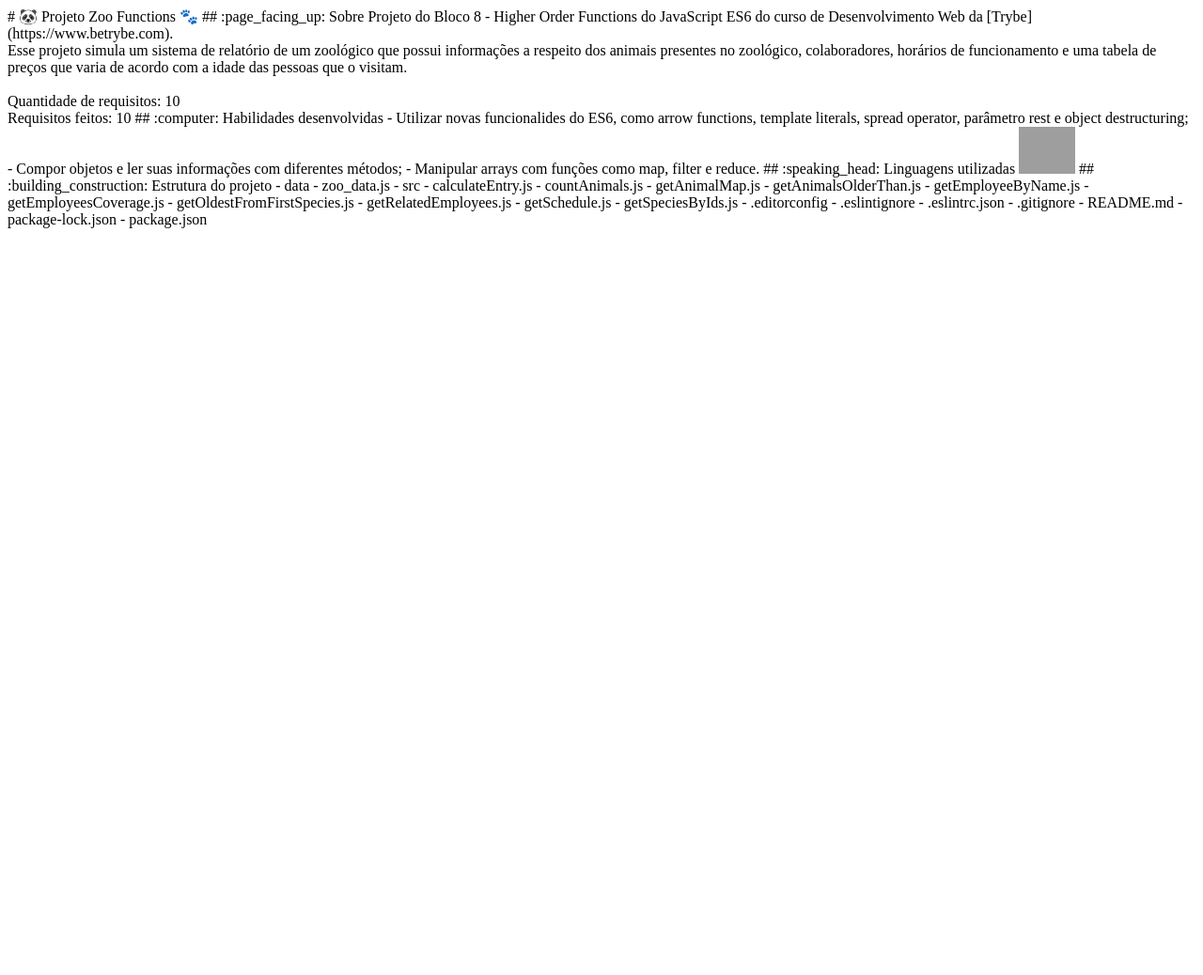
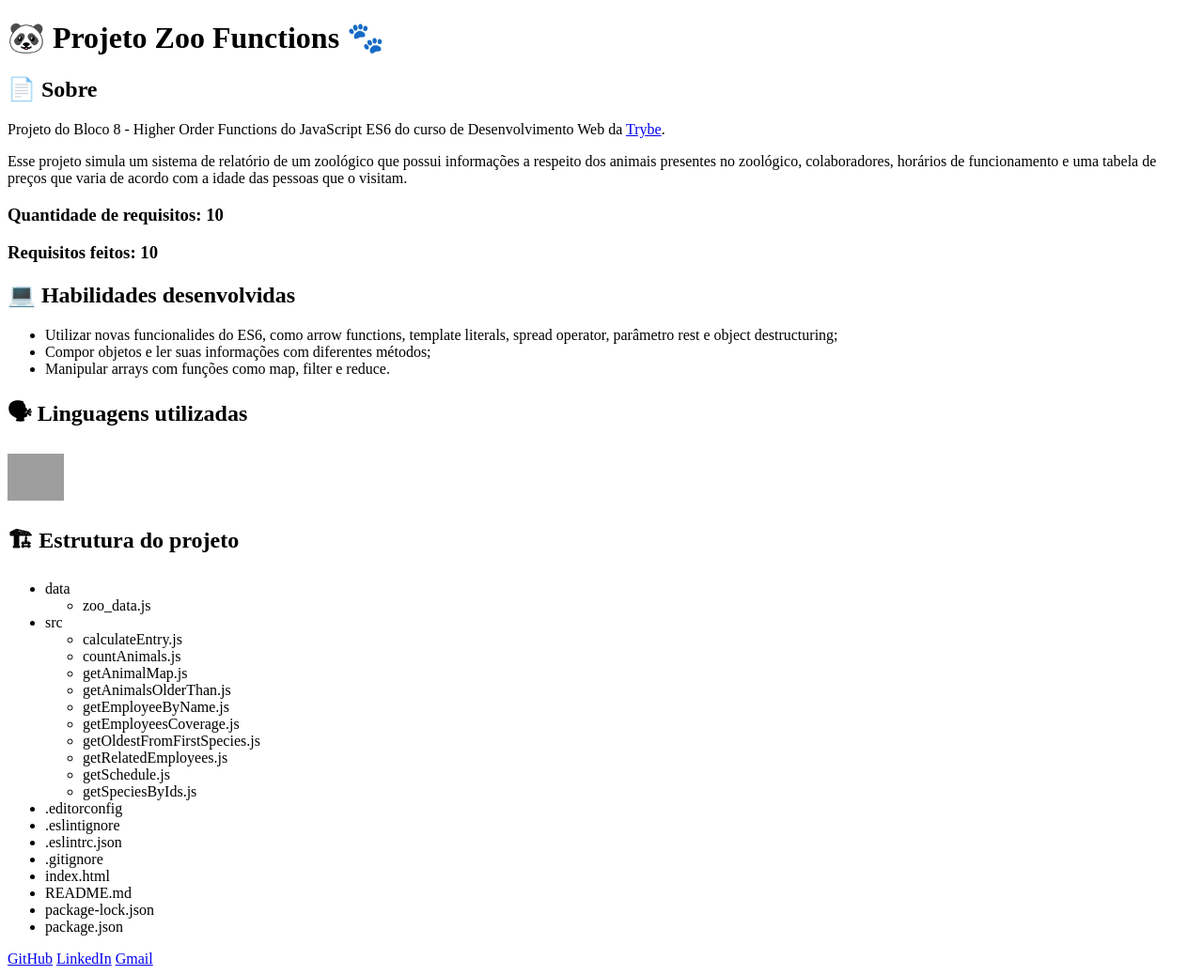
Before and after one commit to SheilaNS/project-zoo-functions, a website: page index.html in a window 1280 px wide. Shown: the whole page at 94% size. Before the commit the page ends 800 px from the top, so only its background shows below. Drawn offline with Linux system fonts and the light colour scheme; grey boxes are pictures that could not be loaded.

Commit message:
[style] Ajeitando o index.html

```diff
--- a/index.html
+++ b/index.html
@@ -1,52 +1,73 @@
 <!DOCTYPE html>
 <html lang="en">
+
 <head>
   <meta charset="UTF-8">
   <meta http-equiv="X-UA-Compatible" content="IE=edge">
   <meta name="viewport" content="width=device-width, initial-scale=1.0">
   <title>SheilaNS: Zoo Functions</title>
 </head>
+
 <body>
-  # &#128060; Projeto Zoo Functions &#128062;
+  <h1>&#128060; Projeto Zoo Functions &#128062;</h1>
 
-## :page_facing_up: Sobre
+  <h2>&#128196; Sobre</h2>
+  <p>Projeto do Bloco 8 - Higher Order Functions do JavaScript ES6 do curso de Desenvolvimento Web da <a
+      href="http://https://www.betrybe.com">Trybe</a>.</p>
+  <p>Esse projeto simula um sistema de relatório de um zoológico que possui informações a respeito dos animais presentes
+    no zoológico, colaboradores, horários de funcionamento e uma tabela de preços que varia de acordo com a idade das
+    pessoas que o visitam.</p>
+  <h3>Quantidade de requisitos: 10</h3>
+  <h3>Requisitos feitos: 10</h3>
 
-Projeto do Bloco 8 - Higher Order Functions do JavaScript ES6 do curso de Desenvolvimento Web da [Trybe](https://www.betrybe.com).<br>
-Esse projeto simula um sistema de relatório de um zoológico que possui informações a respeito dos animais presentes no zoológico, colaboradores, horários de funcionamento e uma tabela de preços que varia de acordo com a idade das pessoas que o visitam.<br><br>
-Quantidade de requisitos: 10<br>
-Requisitos feitos: 10
+  <h2>&#128187; Habilidades desenvolvidas</h2>
+  <ul>
+    <li>Utilizar novas funcionalides do ES6, como arrow functions, template literals, spread operator, parâmetro rest e
+      object destructuring;</li>
+    <li>Compor objetos e ler suas informações com diferentes métodos;</li>
+    <li>Manipular arrays com funções como map, filter e reduce.</li>
+  </ul>
 
-## :computer: Habilidades desenvolvidas
+  <h2>&#128483; Linguagens utilizadas</h2>
+  <div>
+    <img alt="JavaScript icon" height="50px" width="60px"
+      src="https://cdn.jsdelivr.net/gh/devicons/devicon/icons/javascript/javascript-original.svg" />
+  </div>
 
-- Utilizar novas funcionalides do ES6, como arrow functions, template literals, spread operator, parâmetro rest e object destructuring;
-- Compor objetos e ler suas informações com diferentes métodos;
-- Manipular arrays com funções como map, filter e reduce.
+  <h2>&#127959; Estrutura do projeto</h2>
+  <ul>
+    <li>data</li>
+    <ul>
+      <li>zoo_data.js</li>
+    </ul>
+    <li>src</li>
+    <ul>
+      <li>calculateEntry.js</li>
+      <li>countAnimals.js</li>
+      <li>getAnimalMap.js</li>
+      <li>getAnimalsOlderThan.js</li>
+      <li>getEmployeeByName.js</li>
+      <li>getEmployeesCoverage.js</li>
+      <li>getOldestFromFirstSpecies.js</li>
+      <li>getRelatedEmployees.js</li>
+      <li>getSchedule.js</li>
+      <li>getSpeciesByIds.js</li>
+    </ul>
+    <li>.editorconfig</li>
+    <li>.eslintignore</li>
+    <li>.eslintrc.json</li>
+    <li>.gitignore</li>
+    <li>index.html</li>
+    <li>README.md</li>
+    <li>package-lock.json</li>
+    <li>package.json</li>
+  </ul>
 
-## :speaking_head: Linguagens utilizadas
-<img alt="JavaScript icon" height="50px" width="60px" src="https://cdn.jsdelivr.net/gh/devicons/devicon/icons/javascript/javascript-original.svg" />
+  <footer>
+    <a href="https://github.com/SheilaNS">GitHub</a>
+    <a href="https://www.linkedin.com/in/sheila-nakashima-dos-santos/">LinkedIn</a>
+    <a href="mailto:shei.nsantos@gmail.com">Gmail</a>
+  </footer>
+</body>
 
-## :building_construction: Estrutura do projeto
-
-- data
-  - zoo_data.js
-- src
-  - calculateEntry.js
-  - countAnimals.js
-  - getAnimalMap.js
-  - getAnimalsOlderThan.js
-  - getEmployeeByName.js
-  - getEmployeesCoverage.js
-  - getOldestFromFirstSpecies.js
-  - getRelatedEmployees.js
-  - getSchedule.js
-  - getSpeciesByIds.js
-- .editorconfig
-- .eslintignore
-- .eslintrc.json
-- .gitignore
-- README.md
-- package-lock.json
-- package.json
-
-</body>
 </html>
```
Also changed, not shown: README.md.
